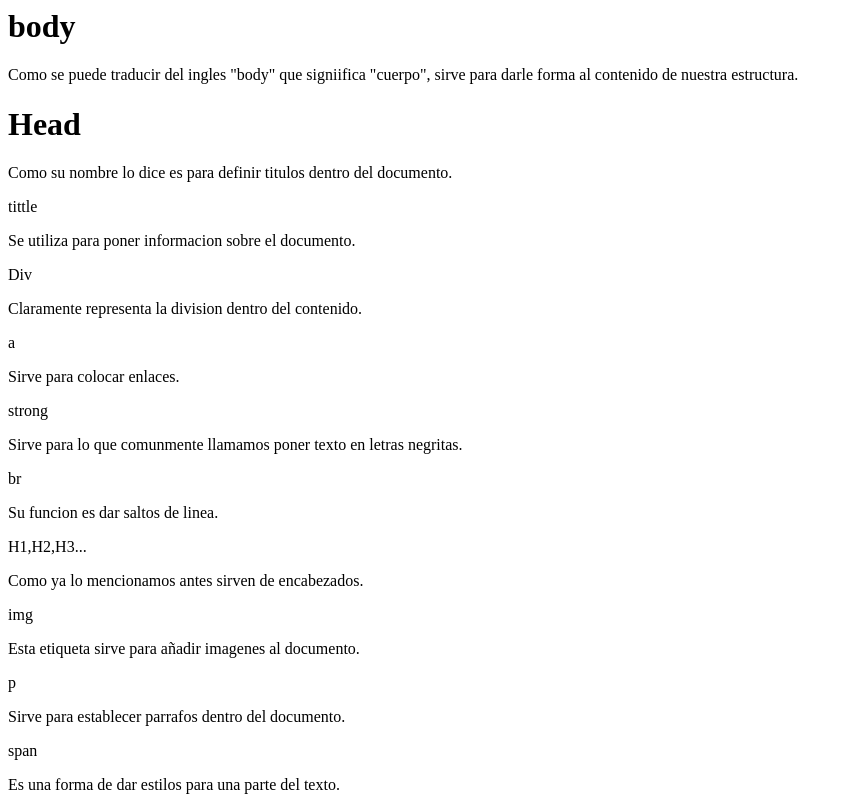
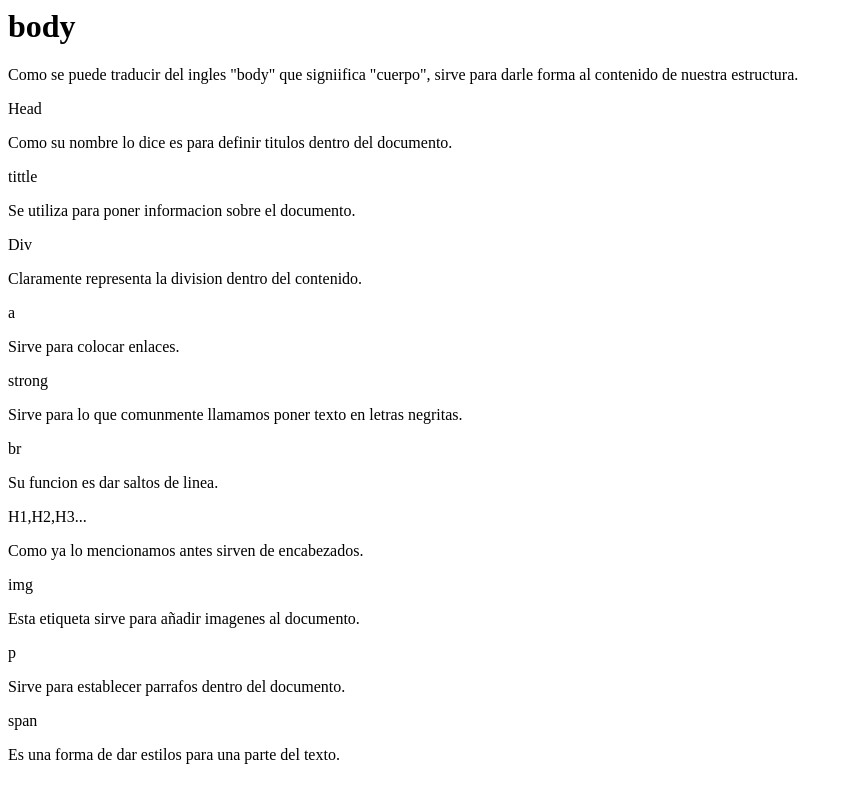
Before and after one commit to chris1119chris/Headings-etiquetas, a plain HTML site: page Etiquetas.html in a window 1280 px wide. Shown: the whole page, without its empty margins (0-853 px from the left). Drawn offline with Linux system fonts and the light colour scheme.

Commit message:
Update etiquetas

```diff
--- a/Etiquetas.html
+++ b/Etiquetas.html
@@ -8,25 +8,25 @@
          signiifica "cuerpo", sirve para darle forma al
          contenido de nuestra estructura.
      </p>
-     <h1> Head</h1>
+     <tittle> Head</title>
      <p> Como su nombre lo dice es para definir titulos dentro del documento. </p>
-     </h1> tittle </h1>
+     <tittle> tittle </title>
      <p> Se utiliza para poner informacion sobre el documento.</p>
-     </h1> Div </h1>
+     <tittle> Div </title>
      <p> Claramente representa la division dentro del contenido. </p>
-     </h1> a </h1>
+     <tittle> a </title>
      <p> Sirve para colocar enlaces. </p>
-     </h1> strong </h1>
+     <tittle> strong </title>
      <p> Sirve para lo que comunmente llamamos poner texto en letras negritas. </p>
-     </h1> br </h1>
+     <tittle> br </title>
      <p> Su funcion es dar saltos de linea. </p>
-     </h1> H1,H2,H3...  </h1>
+     <tittle> H1,H2,H3...  </title>
      <p> Como ya lo mencionamos antes sirven de encabezados. </p>
-     </h1> img  </h1>
+     <tittle> img  </title>
      <p> Esta etiqueta sirve para añadir imagenes al documento. </p>
-     </h1> p </h1>
+     <tittle> p </title>
      <p> Sirve para establecer parrafos dentro del documento. </p>
-     </h1> span </h1>
+     <tittle> span </title>
      <p> Es una forma de dar estilos para una parte del texto. </p>
 </body>
 </html>
```
